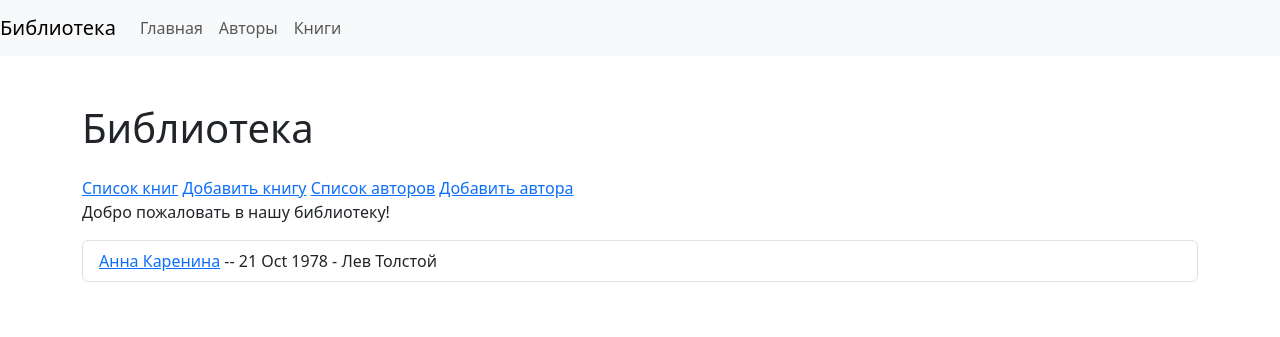
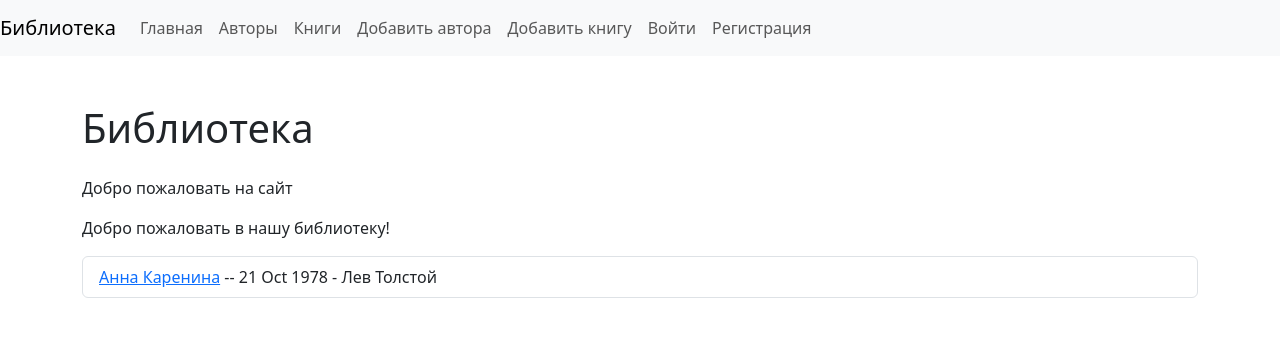
Before and after one commit to aomakaomak/DjangoProject, a Django app: page /library/books/ in a window 1280 px wide. Shown: the top 337 px of the page. Run offline with Django 5.2, Linux system fonts and the light colour scheme; data comes from the database, SQL or seed files in the repository; some libraries are stand-ins or nearby versions.

Commit message:
сделаны все формы

```diff
--- a/config/urls.py
+++ b/config/urls.py
@@ -24,6 +24,7 @@ urlpatterns = [
     path('admin/', admin.site.urls),
     path('students/', include('students.urls', namespace='students')),
     path('library/', include('library.urls', namespace='library')),
+    path('users/', include('users.urls', namespace='users')),
 ]
 
 if settings.DEBUG:
--- a/library/templates/library/base.html
+++ b/library/templates/library/base.html
@@ -8,21 +8,44 @@
 </head>
 <body>
      <nav class="navbar navbar-expand-lg navbar-light bg-light">
-        <a class="navbar-brand" href="#">Библиотека</a>
+        <a class="navbar-brand" href="{% url 'library:books_list' %}">Библиотека</a>
         <button class="navbar-toggler" type="button" data-toggle="collapse" data-target="#navbarNav" aria-controls="navbarNav" aria-expanded="false" aria-label="Toggle navigation">
             <span class="navbar-toggler-icon"></span>
         </button>
         <div class="collapse navbar-collapse" id="navbarNav">
             <ul class="navbar-nav">
                 <li class="nav-item active">
-                    <a class="nav-link" href="#">Главная</a>
+                    <a class="nav-link" href="{% url 'library:books_list' %}">Главная</a>
                 </li>
                 <li class="nav-item">
-                    <a class="nav-link" href="#">Авторы</a>
+                    <a class="nav-link" href="{% url 'library:authors_list' %}">Авторы</a>
                 </li>
                 <li class="nav-item">
-                    <a class="nav-link" href="#">Книги</a>
+                    <a class="nav-link" href="{% url 'library:books_list' %}">Книги</a>
                 </li>
+                <li class="nav-item">
+                    <a class="nav-link" href="{% url 'library:author_create' %}">Добавить автора</a>
+                </li>
+                <li class="nav-item">
+                    <a class="nav-link" href="{% url 'library:book_create' %}">Добавить книгу</a>
+                </li>
+
+                {% if user.is_authenticated %}
+                <li class="nav-item">
+                    <form method="POST" action="{% url 'users:logout' %}" style="display: inline">
+                        {% csrf_token %}
+                        <button type="submit" class="btn btn-link nav-link">Выйти</button>
+                    </form>
+                </li>
+
+                {% else %}
+                <li class="nav-item">
+                    <a class="nav-link" href="{% url 'users:login' %}">Войти</a>
+                </li>
+                <li class="nav-item">
+                    <a class="nav-link" href="{% url 'users:register' %}">Регистрация</a>
+                </li>
+                {% endif %}
             </ul>
         </div>
     </nav>
--- a/library/templates/library/header.html
+++ b/library/templates/library/header.html
@@ -1,10 +1,9 @@
 <header>
     <h1 class="mb-4">Библиотека</h1>
-    <nav>
-        <a href="{% url 'library:books_list' %}">Список книг</a>
-        <a href="{% url 'library:book_create' %}">Добавить книгу</a>
-        <a href="{% url 'library:authors_list' %}">Список авторов</a>
-        <a href="{% url 'library:author_create' %}">Добавить автора</a>
-    </nav>
+    {% if user.is_authenticated %}
+        <p>Добро пожаловать, {{ user.username }}</p>
+    {% else %}
+        <p>Добро пожаловать на сайт</p>
+    {% endif %}
     <p>Добро пожаловать в нашу библиотеку!</p>
 </header>
--- a/library/views.py
+++ b/library/views.py
@@ -1,5 +1,6 @@
 from django.shortcuts import render
 from django.urls import reverse_lazy
+from django.contrib.auth.mixins import LoginRequiredMixin
 
 from .models import Author, Book
 from .forms import AuthorForm, BookForm
@@ -38,7 +39,7 @@ class BookListView(ListView):
         return queryset.filter(publication_date__year__gt=1900)
 
 
-class BookCreateView(CreateView):
+class BookCreateView(LoginRequiredMixin, CreateView):
     model = Book
     form_class = BookForm
     template_name = 'library/book_form.html'
@@ -58,7 +59,7 @@ class BookDetailView(DetailView):
         return context
 
 
-class BookUpdateView(UpdateView):
+class BookUpdateView(LoginRequiredMixin, UpdateView):
     model = Book
     form_class = BookForm
     template_name = 'library/book_form.html'
--- /dev/null
+++ b/users/urls.py
@@ -0,0 +1,15 @@
+from django.urls import path
+from django.contrib.auth.views import LoginView, LogoutView
+
+from . import views
+from .views import RegisterView
+
+
+app_name = 'users'
+
+urlpatterns = [
+    path('register/', RegisterView.as_view(), name='register'),
+    path('login/', LoginView.as_view(template_name='users/login.html'), name='login'),
+    path('logout/', LogoutView.as_view(next_page='library:books_list'), name='logout'),
+
+]
```
Also changed, not shown: config/settings.py (+13 -1 lines), users/forms.py (added, +19 -0 lines), users/templates/users/login.html (added, +15 -0 lines), users/templates/users/register.html (added, +15 -0 lines), users/views.py (+21 -2 lines).
